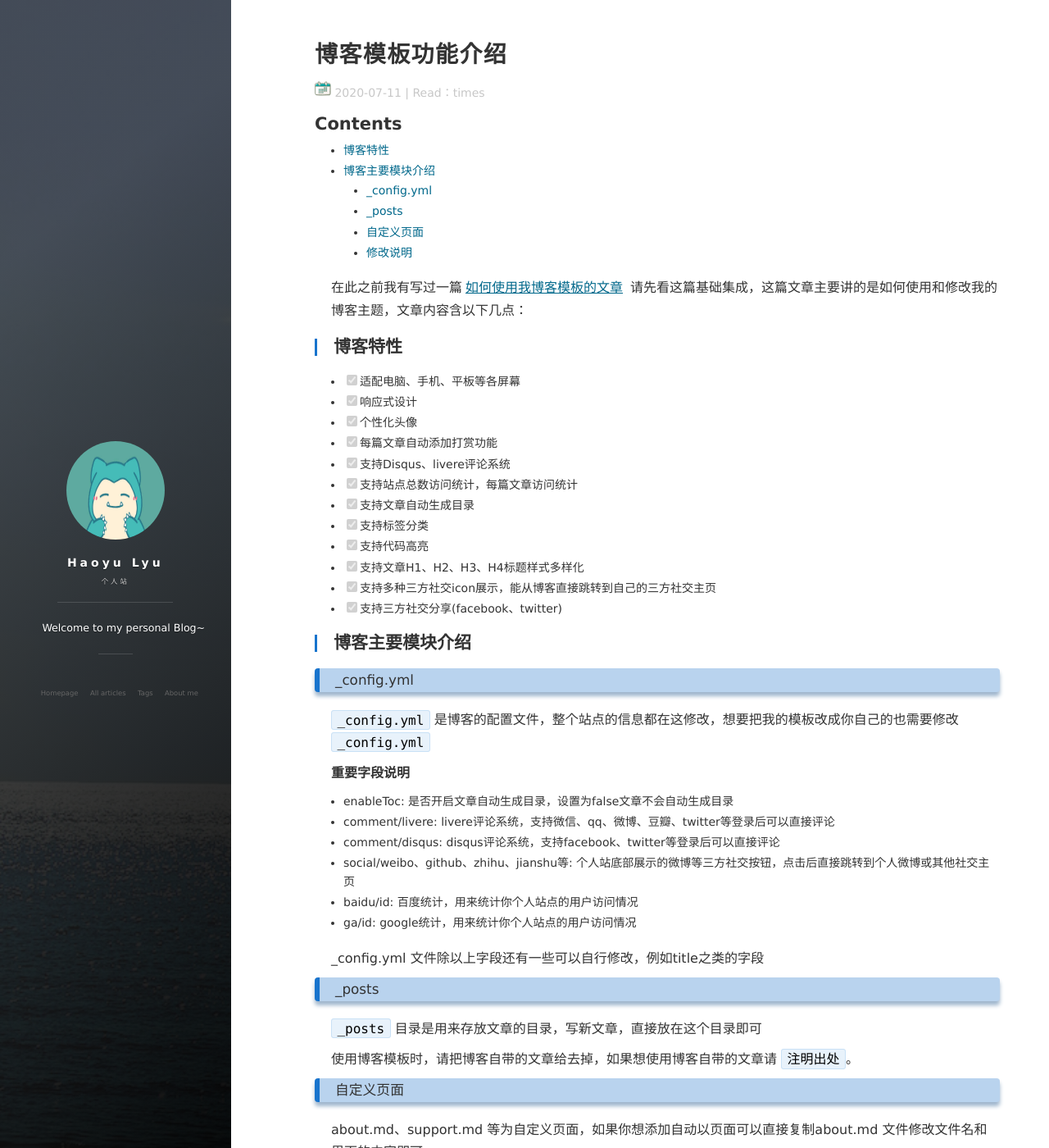
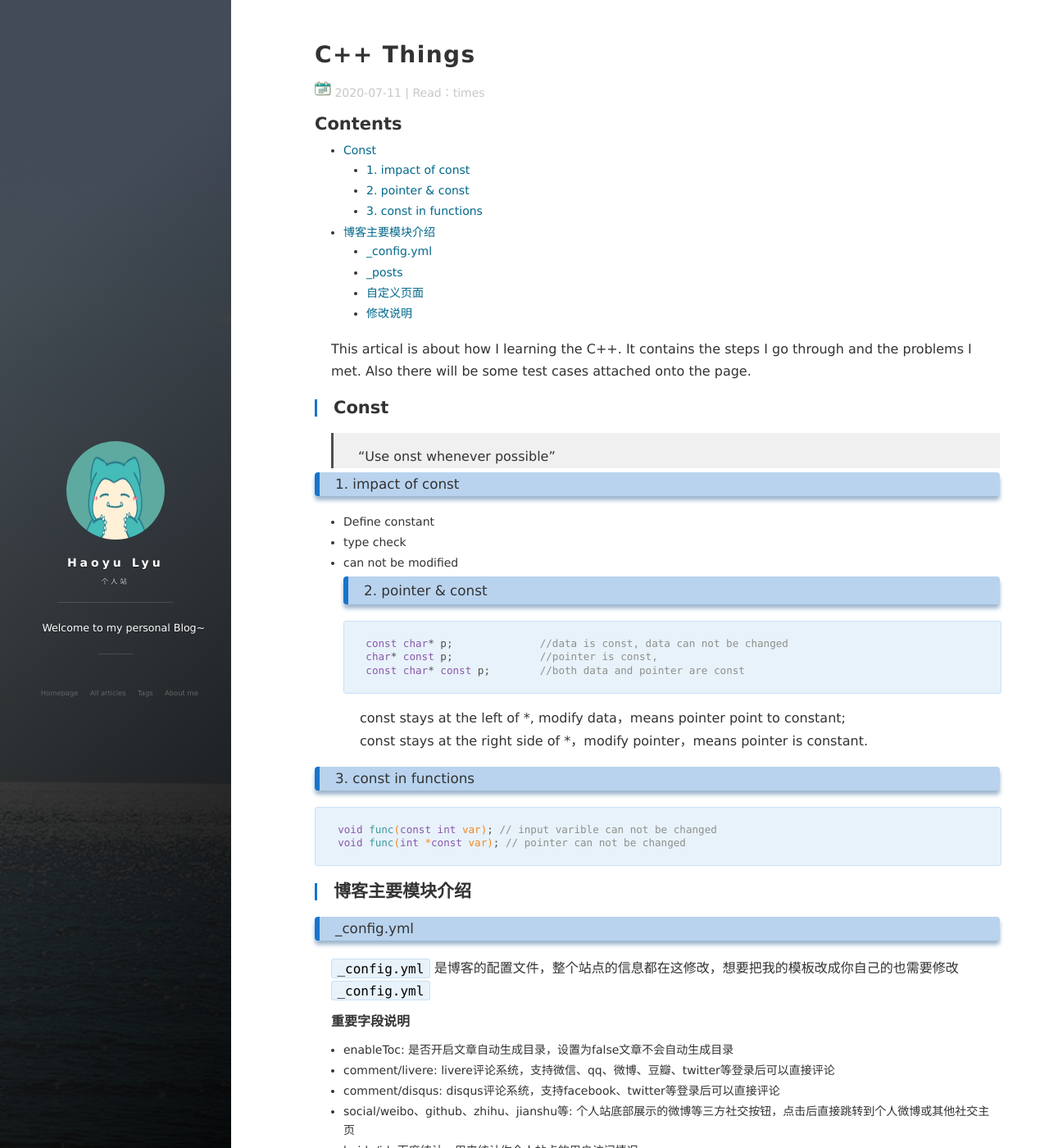
Before and after one commit to QUAFFquaff/QUAFFquaff.github.io, a Jekyll site: the page built from _posts/2020-08-24-C++learning-notebook01.md, in a window 1280 px wide and 1400 px high. Shown: the whole window at 82% size. Built offline with Jekyll 4.4.1, drawn with Linux system fonts in a browser that asks for light colours; nearby versions of some CDN libraries; comment, search, counter and statistics services are not loaded.

Commit message:
C++ constant

````diff
--- a/_posts/2020-08-24-C++learning-notebook01.md
+++ b/_posts/2020-08-24-C++learning-notebook01.md
@@ -1,27 +1,35 @@
 ---
 layout: post
-title: 博客模板功能介绍
+title: C++ Things
 date: 2020-07-11
-tags: jekyll
+tags: C++
 ---
 
+This artical is about how I learning the C++. It contains the steps I go through and the problems I met. Also there will be some test cases attached onto the page.
 
-在此之前我有写过一篇[如何使用我博客模板的文章](http://leopardpan.cn/2016/10/jekyll_tutorials1/) 请先看这篇基础集成，这篇文章主要讲的是如何使用和修改我的博客主题，文章内容含以下几点：
+## Const
 
-## 博客特性
+> "Use onst whenever possible"
 
-- [x] 适配电脑、手机、平板等各屏幕
-- [x] 响应式设计
-- [x] 个性化头像
-- [x] 每篇文章自动添加打赏功能
-- [x] 支持Disqus、livere评论系统
-- [x] 支持站点总数访问统计，每篇文章访问统计
-- [x] 支持文章自动生成目录
-- [x] 支持标签分类
-- [x] 支持代码高亮
-- [x] 支持文章H1、H2、H3、H4标题样式多样化
-- [x] 支持多种三方社交icon展示，能从博客直接跳转到自己的三方社交主页
-- [x] 支持三方社交分享(facebook、twitter)
+### 1. impact of const
+* Define constant
+* type check
+* can not be modified
+### 2. pointer & const
+```C++
+const char* p;              //data is const, data can not be changed
+char* const p;              //pointer is const,
+const char* const p;        //both data and pointer are const
+```
+const stays at the left of *, modify data，means pointer point to constant;
+const stays at the right side of *，modify pointer，means pointer is constant.
+
+### 3. const in functions
+
+```C++
+void func(const int var); // input varible can not be changed
+void func(int *const var); // pointer can not be changed
+```
 
 
 ## 博客主要模块介绍
````
